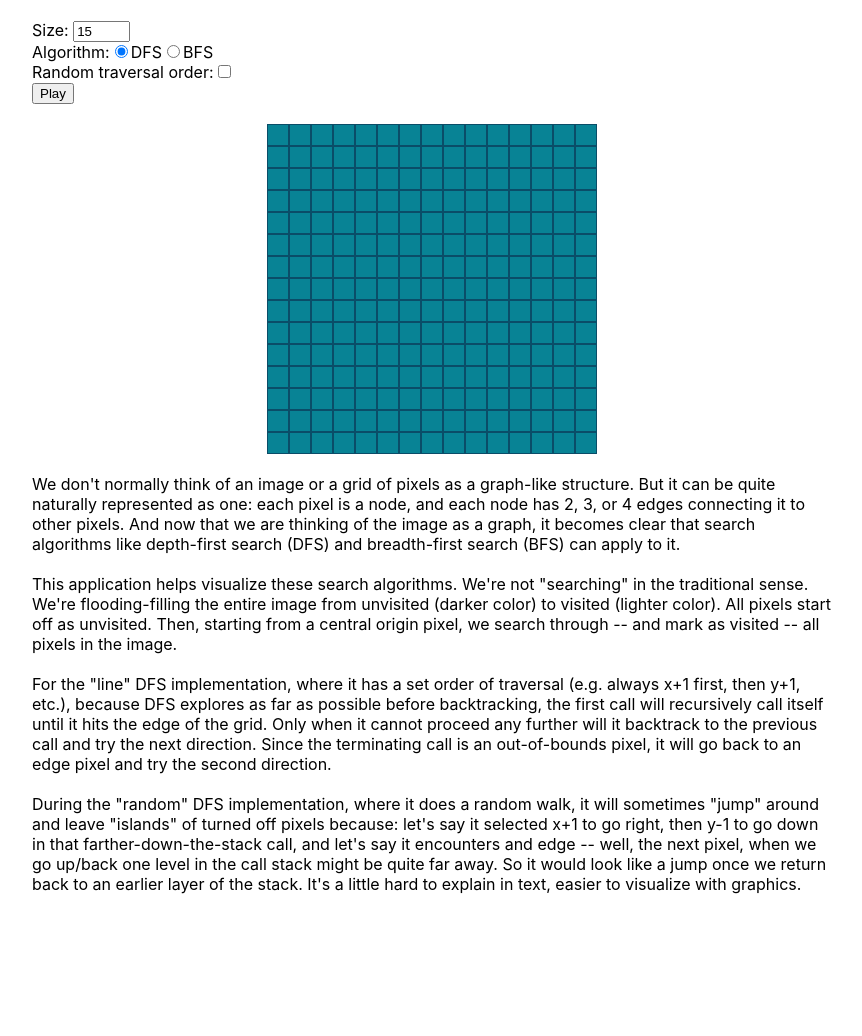
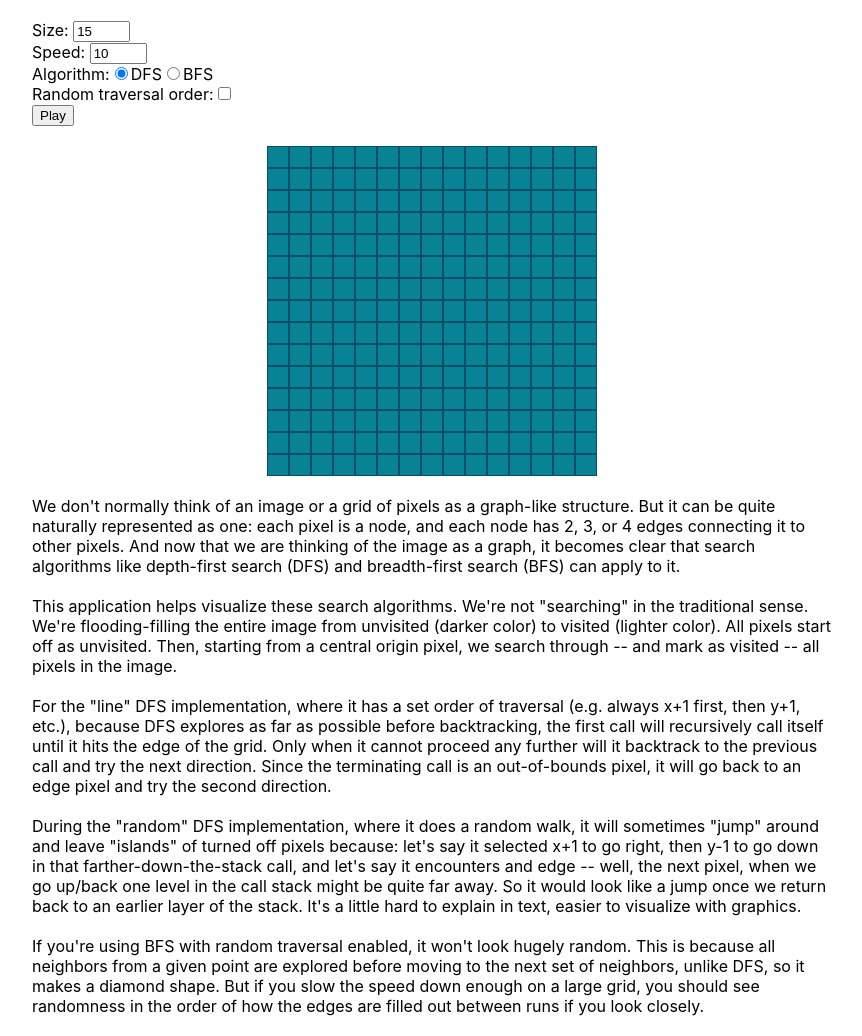
Before and after one commit to aaronshaver/visualize-dfs-bfs-react, a React (Create React App) app: page / in a window 1280 px wide. Shown: the whole page, without its empty margins (208-1070 px from the left). Before the commit the page ends 914 px from the top, so only its background shows below. Built offline with nearby package versions, Linux system fonts and the light colour scheme.

Commit message:
new feature: support for setting the speed of the animation; also went down a rabbithole with the randomness of BFS -- still not sure why I need an extra shuffle (frustrating); added some text for BFS explanation

```diff
--- a/src/App.js
+++ b/src/App.js
@@ -5,7 +5,9 @@ import Controls from './components/Controls';
 
 function App() {
   const defaultSize = 15;
+  const defaultSpeed = 10;
   const[gridSize, setGridSize] = useState(defaultSize);
+  const[speed, setSpeed] = useState(defaultSpeed);
   const[algo, setAlgo] = useState('DFS');
   const [gridArray, setGridArray] = useState(Array(gridSize).fill().map(() => Array(gridSize).fill(false)));
   const [isRandom, setIsRandom] = useState(false);
@@ -30,15 +32,29 @@ function App() {
     }
   };
 
+  const handleSpeedUpdate = (event) => {
+    var newSpeed = parseInt(event.target.value, 10);
+    if (Number.isInteger(newSpeed) && newSpeed > 0) {
+      if (newSpeed > 5000) {
+        newSpeed = 5000;
+        event.target.value = 5000;
+      }
+      setSpeed(newSpeed);
+    } else {
+      event.target.value = defaultSpeed;
+      setSpeed(defaultSpeed);
+    }
+  };
+
   const handleAlgoChange = (e) => {
     setAlgo(e.target.value);
   };
 
-
   // shuffles an array (in our case, of neighbor-finding functions)
   const shuffleArray = (array) => {
     for (let i = array.length - 1; i > 0; i--) {
-      const j = Math.floor(Math.random() * (i + 1));
+      const randomVal = Math.floor(Math.random() * (i + 1));
+      const j = randomVal;
       [array[i], array[j]] = [array[j], array[i]];
     }
   }
@@ -49,20 +65,27 @@ function App() {
 
     visited[y][x] = true;
 
+    const directions = [
+      { dy: 1, dx: 0 },
+      { dy: -1, dx: 0 },
+      { dy: 0, dx: 1 },
+      { dy: 0, dx: -1 },
+    ];
+    if (isRandom) {
+      shuffleArray(directions);
+    }
+
     while (toVisit.length > 0) {
       const current = toVisit.shift(); // Take the first element
       y = current.y;
       x = current.x;
 
-      // Push current position to the queue for later visualization
+      // push current position to the queue for later visualization
       queue.push(current);
 
-      const directions = [
-        { dy: 1, dx: 0 },
-        { dy: -1, dx: 0 },
-        { dy: 0, dx: 1 },
-        { dy: 0, dx: -1 },
-      ];
+      if (isRandom) {
+        shuffleArray(directions);
+      }
 
       for (const { dy, dx } of directions) {
         const newY = y + dy;
@@ -136,10 +159,10 @@ function App() {
       setTimeout(() => {
         clearedGrid[x][y] = true;
         setGridArray(JSON.parse(JSON.stringify(clearedGrid)));
-      }, 20);
+      }, speed * 2);
 
       i++;
-      const delay = 10; // effectively controls the overall speed of animation
+      const delay = speed; // effectively controls the overall speed of animation
       setTimeout(processQueue, delay);
     }
 
@@ -157,6 +180,8 @@ function App() {
         isRandom={isRandom}
         setIsRandom={setIsRandom}
         isProcessing={isProcessing}
+        defaultSpeed={defaultSpeed}
+        handleSpeedUpdate={handleSpeedUpdate}
       />
       <Grid gridArray={gridArray} processingArray={processingArray} />
       <br />
@@ -189,7 +214,12 @@ function App() {
         a jump once we return back to an earlier layer of the stack. It's a little hard to explain in text,
         easier to visualize with graphics.
       </p>
-
+      <p className='p-limited-width'>
+      If you're using BFS with random traversal enabled, it won't look hugely random. This is because all neighbors from
+      a given point are explored before moving to the next set of neighbors, unlike DFS, so it makes a diamond shape.
+      But if you slow the speed down enough on a large grid, you should see randomness in the order of how the edges are
+      filled out between runs if you look closely.
+      </p>
     </div>
   );
 }
--- a/src/components/Controls.js
+++ b/src/components/Controls.js
@@ -1,11 +1,13 @@
 import React from 'react';
 
 
-const Controls = ({ handleGridSizeUpdate, handleAlgoChange, handlePlay, gridSize, algo, isRandom, setIsRandom, isProcessing }) => {
+const Controls = ({ handleGridSizeUpdate, handleSpeedUpdate, handleAlgoChange, handlePlay, gridSize, algo, isRandom, setIsRandom, isProcessing, defaultSpeed }) => {
   return (
     <div className="ControlsWrapper" style={{ textAlign: 'left' }}>
       <br />
       Size: <input type="text" defaultValue={gridSize} onBlur={handleGridSizeUpdate} size="4" disabled={isProcessing} />
+      <br />
+      Speed: <input type="text" defaultValue={defaultSpeed} onBlur={handleSpeedUpdate} size="4" disabled={isProcessing} />
       <br />
       Algorithm:
       <label>
```
